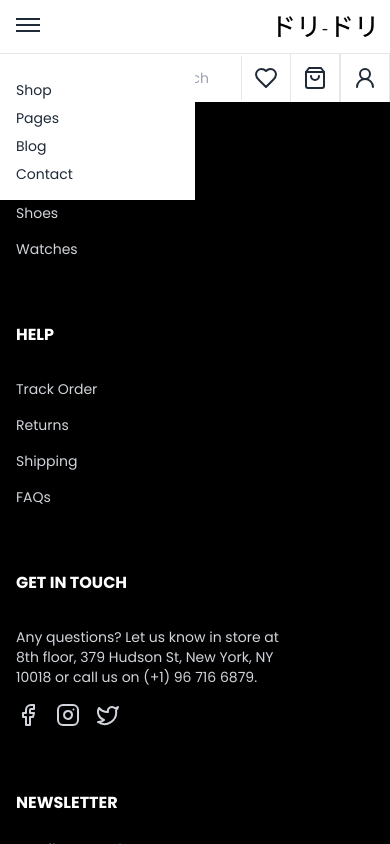
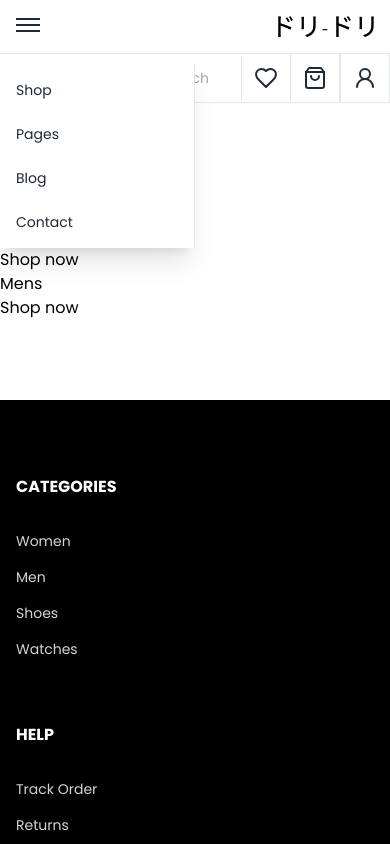
Before and after one commit to Adsyarif/-, a React (Vite) app: page / in a window 390 px wide. Both pictures are taken after a click on the button 28 px from the left and 24 px from the top of the page. Shown: the top 844 px of the page. Built offline with nearby package versions, Linux system fonts and the light colour scheme.

Commit message:
fix: drop down menu mobile view

```diff
--- a/src/pages/HomePage.tsx
+++ b/src/pages/HomePage.tsx
@@ -29,7 +29,7 @@ const HomePage = () => {
 
   return (
     <>
-      {/* <div className="categories-container">
+      <div className="categories-container my-20">
         {categories.map((category) => (
           <div className="category-container">
             {<img />}
@@ -39,7 +39,7 @@ const HomePage = () => {
             </div>
           </div>
         ))}
-      </div> */}
+      </div>
     </>
   );
 };
--- a/src/shared/components/Header.tsx
+++ b/src/shared/components/Header.tsx
@@ -21,12 +21,12 @@ const Header = () => {
               </button>
             </div>
             <aside
-              className={`text-sm fixed top-16 left-0 w-1/2 lg:hidden ${
+              className={`text-sm fixed top-16 left-0 w-1/2 border-r shadow-xl lg:hidden ${
                 isOpen ? "block" : "hidden"
               }`}
             >
               <div className="bg-white p-4 flex flex-col justify-between">
-                <ul className="flex flex-col gap-2">
+                <ul className="flex flex-col gap-6">
                   <li>
                     <a href="#" className="text-gray-800 hover:text-gray-600">
                       Shop
@@ -92,7 +92,7 @@ const Header = () => {
             </div>
           </div>
         </nav>
-        <div className="flex items-center justify-end ">
+        <div className="flex items-center justify-end border-b">
           <div className="flex items-center p-1 md:p-3 border-r">
             <Search className="w-4 text-gray-500" />
             <input
```
